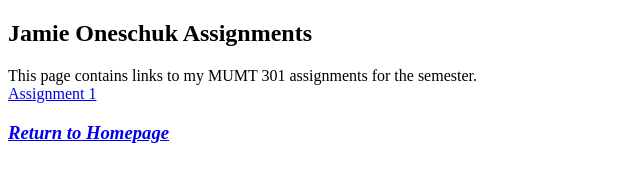
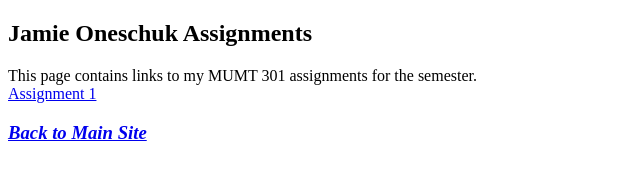
Before and after one commit to mumt301/Jamie-Oneschuk-Repository-, a plain HTML site: page assignments.html in a window 1280 px wide. Shown: the full height of the page, 0-640 px from the left. Drawn offline with Linux system fonts and the light colour scheme.

Commit message:
Update assignments.html

```diff
--- a/assignments.html
+++ b/assignments.html
@@ -7,6 +7,6 @@
   <h2>Jamie Oneschuk Assignments</h2>
   <p>This page contains links to my MUMT 301 assignments for the semester.<br>
   <a href="questionnaire.txt">Assignment 1<em></a><br>
-<h3><a href="index.html">Return to Homepage</a></h3>
+<h3><a href="index.html">Back to Main Site</a></h3>
  </body>
  </html>
```
